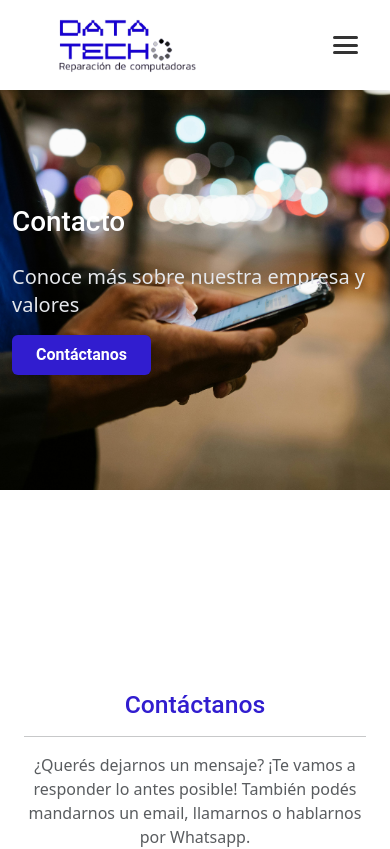
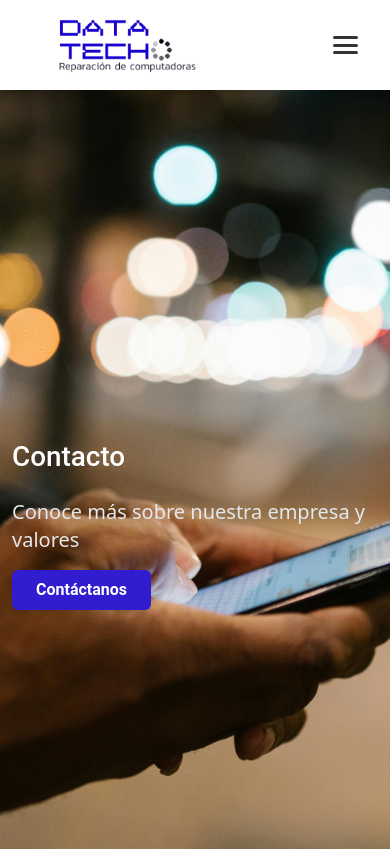
Before and after one commit to SimonEtchegno/VF_final, a Next.js app: page /Contacto in a window 390 px wide. Shown: the top 849 px of the page. Built offline with nearby package versions, Linux system fonts and the light colour scheme.

Commit message:
cambios media mobile

```diff
--- a/src/app/Contacto/contacto.module.css
+++ b/src/app/Contacto/contacto.module.css
@@ -41,3 +41,9 @@
   align-items: center;
   justify-content: center;
 }
+
+@media (min-width: 400px) and (max-width: 600px) {
+  .mapa {
+    width: 100% !important;
+  }
+}
--- a/src/app/Contacto/page.jsx
+++ b/src/app/Contacto/page.jsx
@@ -116,7 +116,7 @@ export default function Contacto_() {
               <div className="col-12">
                 <h2 className={stylesContacto.titleDondeEstamos}>¿Dónde Estamos?</h2>
                 <hr className="divider" />
-                <iframe
+                <iframe  className={stylesContacto.mapa}
                   src="https://www.google.com/maps/embed?pb=!1m18!1m12!1m3!1d3112.9535208581347!2d-62.26515322321646!3d-38.71887608630892!2m3!1f0!2f0!3f0!3m2!1i1024!2i768!4f13.1!3m3!1m2!1s0x95eda34d2add1675%3A0x992fa4544367f154!2sBelgrano%2093%2C%20B8000%20Bah%C3%ADa%20Blanca%2C%20Provincia%20de%20Buenos%20Aires!5e0!3m2!1ses!2sar!4v1757455338774!5m2!1ses!2sar"
                   width="1300"
                   height="350"
--- a/src/app/components/header/Header.module.css
+++ b/src/app/components/header/Header.module.css
@@ -41,56 +41,9 @@
 }
 
 
-/* Celular */
-@media (max-width: 480px) {
-
-.imgParallax {
-  background: url('/img/imgParallax.jpeg');
-  background-attachment: fixed;
-  background-position: center;
-  background-repeat: no-repeat;
-  background-size: cover;
-  height: 400px !important;
-  width: 100%;
-}
-.imgParallaxNosotros {
-  background: url('/img/nosotros.png');
-  background-attachment: fixed;
-  background-position: center;
-  background-repeat: no-repeat;
-  background-size: cover;
-  height: 600px;
-  width: 100%;
-}
-
-
-
-
-.imgParallaxServicios {
-    background: url('/img/servicios.jpg');
-    height: 870px;
-    background-attachment: fixed;
-    background-position: center;
-    background-repeat: no-repeat;
-    background-size: cover;
-    position: relative;
-}
-
-.imgParallaxContacto{
-    background: url('/img/contacto.jpg');
-    height: 870px;
-    background-attachment: fixed;
-    background-position: center;
-    background-repeat: no-repeat;
-    background-size: cover;
-    position: relative;
-}
-
-
-}
 
 /* Tablet */
-@media (min-width: 481px) and (max-width: 991px) {
+@media (min-width: 400px) and (max-width: 600px) {
 
 .imgParallax {
   background: url('/img/imgParallax.jpeg');
```
